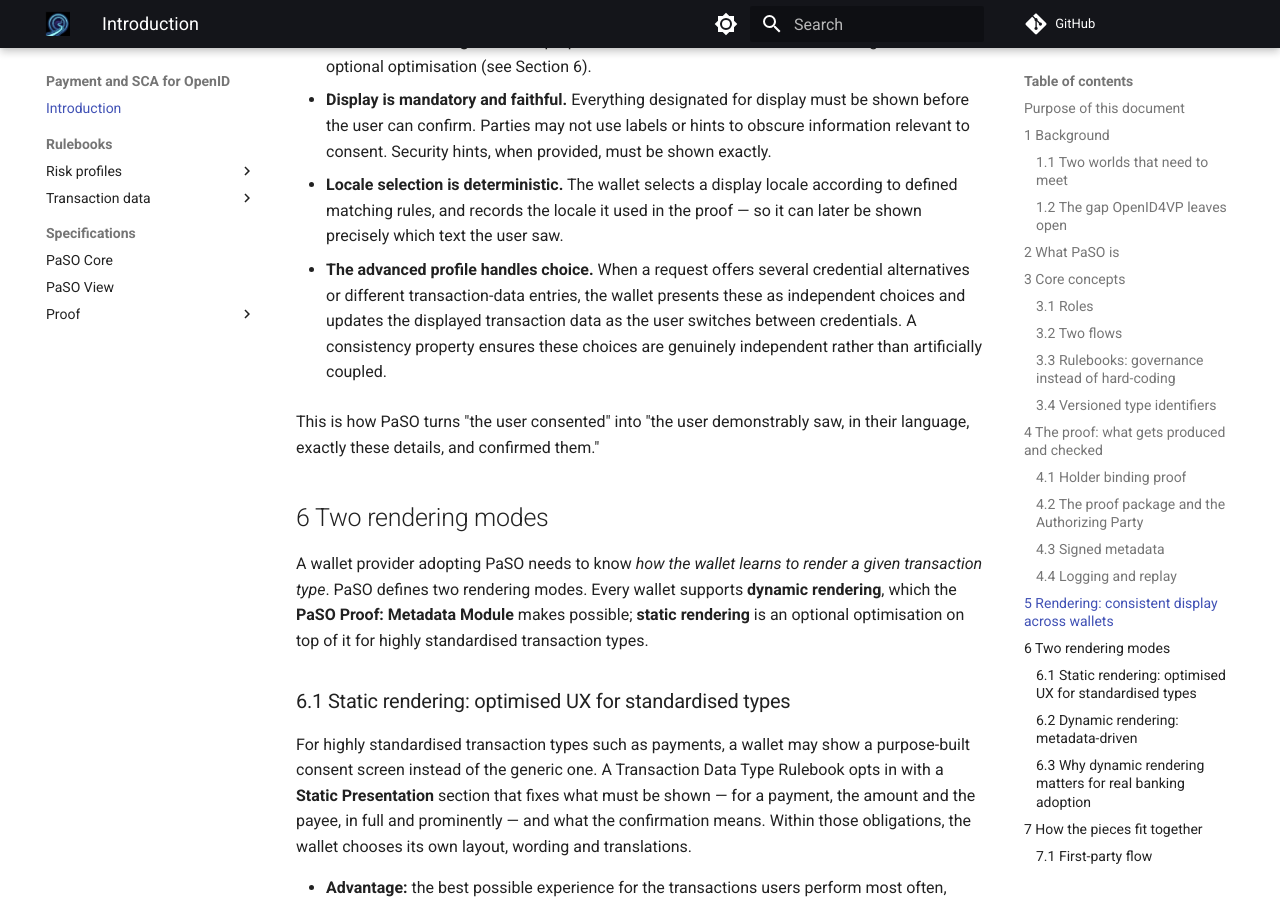
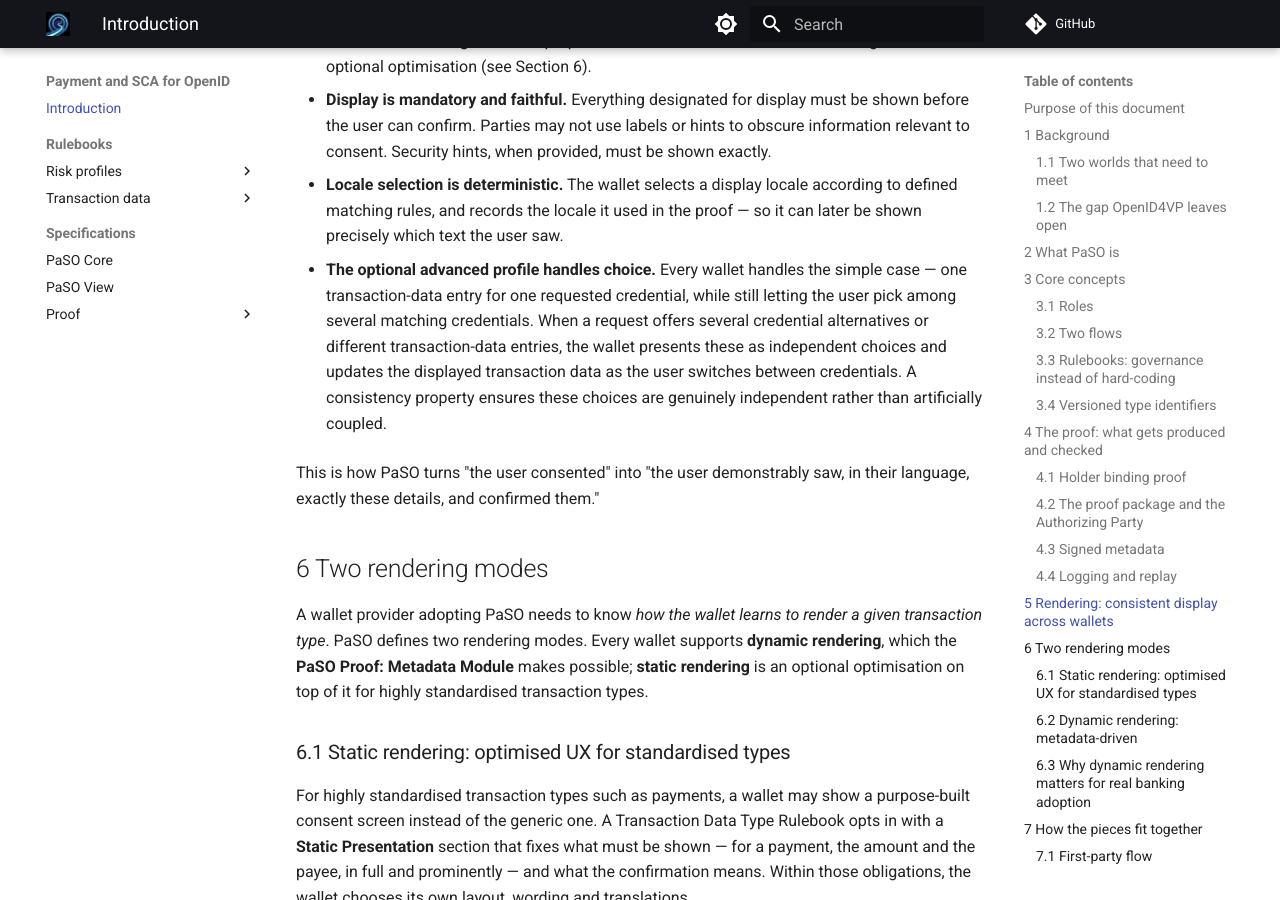
Before and after one commit to APTITUDE-Consortium/payments-and-sca-for-openid, an MkDocs documentation site: the page built from docs/index.md, in a window 1280 px wide and 900 px high, scrolled down 6086 px. Built offline with MkDocs 1.6.1 and Material for MkDocs 9.7.7, drawn with Linux system fonts in a browser that asks for light colours; comment, search, counter and statistics services are not loaded; the version menu is left out.

Commit message:
docs: intro marks the advanced profile as optional

```diff
--- a/docs/index.md
+++ b/docs/index.md
@@ -134,7 +134,7 @@ The central ideas are:
 
 - **Locale selection is deterministic.** The wallet selects a display locale according to defined matching rules, and records the locale it used in the proof — so it can later be shown precisely which text the user saw.
 
-- **The advanced profile handles choice.** When a request offers several credential alternatives or different transaction-data entries, the wallet presents these as independent choices and updates the displayed transaction data as the user switches between credentials. A consistency property ensures these choices are genuinely independent rather than artificially coupled.
+- **The optional advanced profile handles choice.** Every wallet handles the simple case — one transaction-data entry for one requested credential, while still letting the user pick among several matching credentials. When a request offers several credential alternatives or different transaction-data entries, the wallet presents these as independent choices and updates the displayed transaction data as the user switches between credentials. A consistency property ensures these choices are genuinely independent rather than artificially coupled.
 
 This is how PaSO turns "the user consented" into "the user demonstrably saw, in their language, exactly these details, and confirmed them."
 
```
